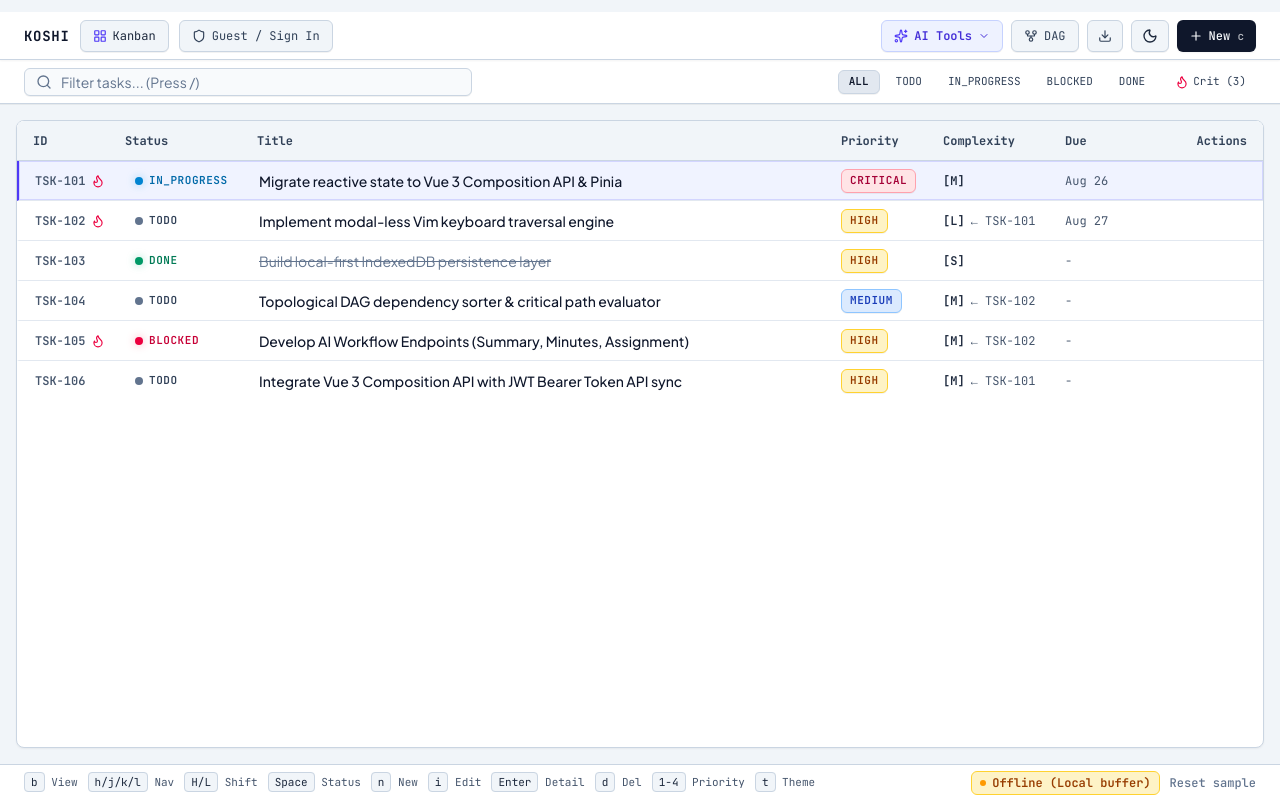
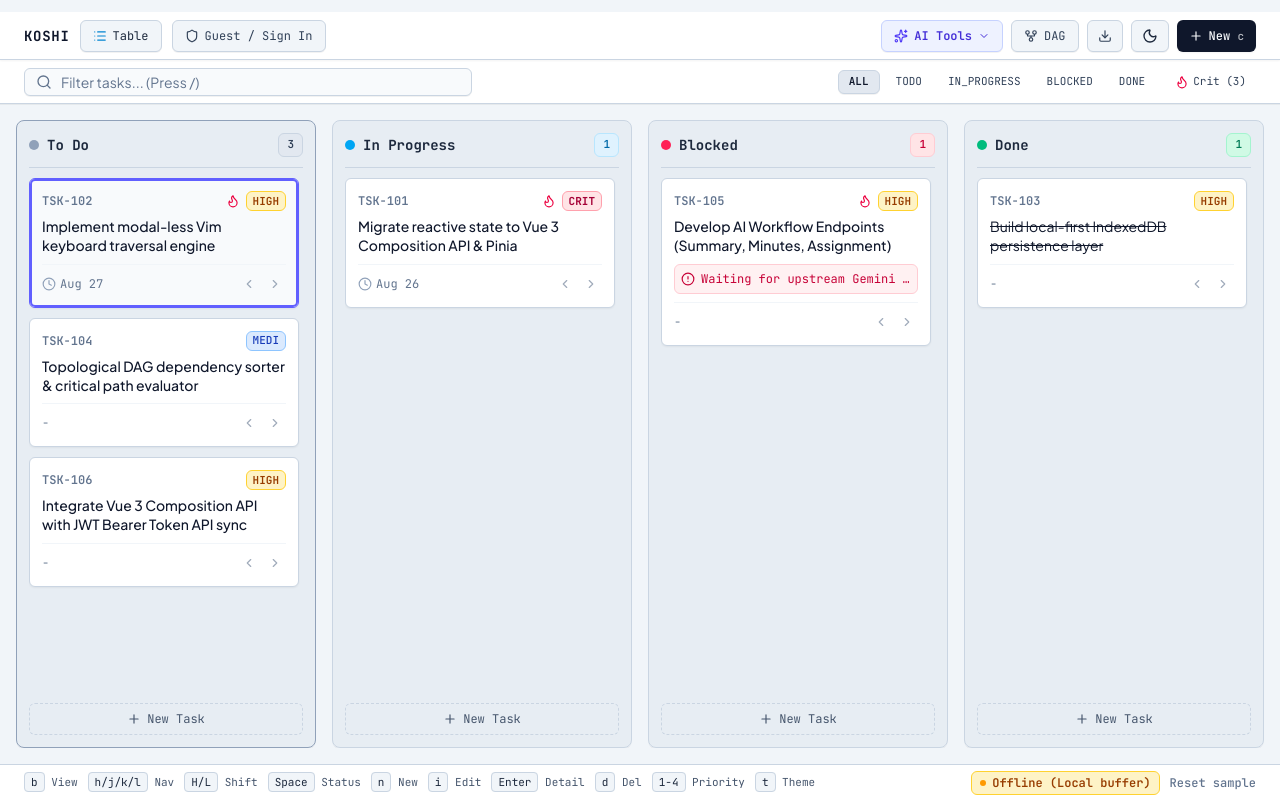
Before and after one commit to tupm2006/koshi, a Vue app: page / in a window 1280 px wide. Built offline with nearby package versions, Linux system fonts and the light colour scheme.

Commit message:
feat(ui): default viewMode to KANBAN on desktop and laptop viewports

```diff
--- a/src/stores/taskStore.ts
+++ b/src/stores/taskStore.ts
@@ -101,7 +101,7 @@ export const useTaskStore = defineStore('taskStore', {
     activeDetailTaskId: null as string | null,
     isLoaded: false,
     lastLatencyMs: 0,
-    viewMode: 'TABLE' as 'TABLE' | 'KANBAN',
+    viewMode: (typeof window !== 'undefined' && window.innerWidth >= 768 ? 'KANBAN' : 'TABLE') as 'TABLE' | 'KANBAN',
     currentUser: null as UserProfile | null,
     isBackendConnected: false,
     filter: {
```
